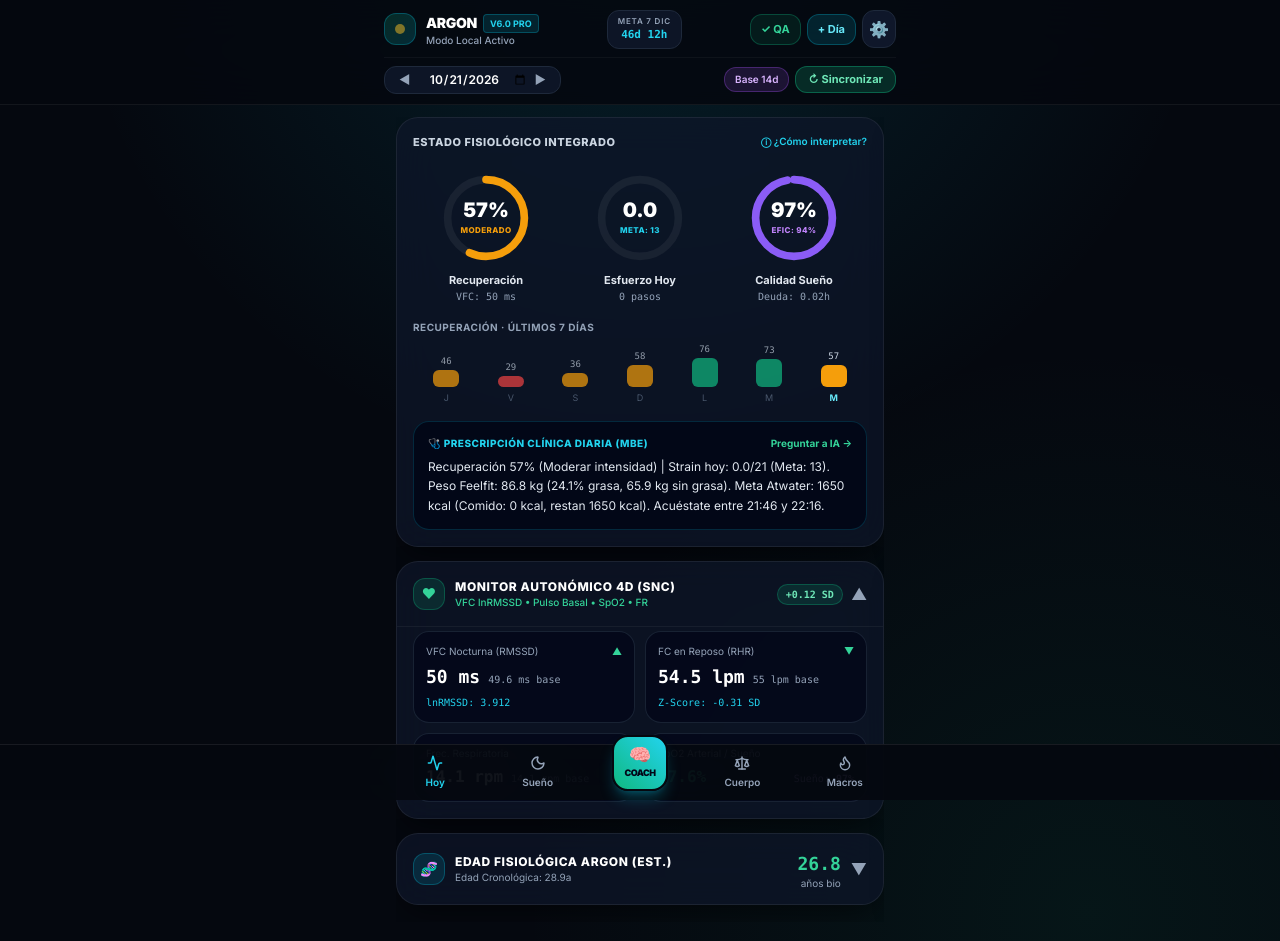
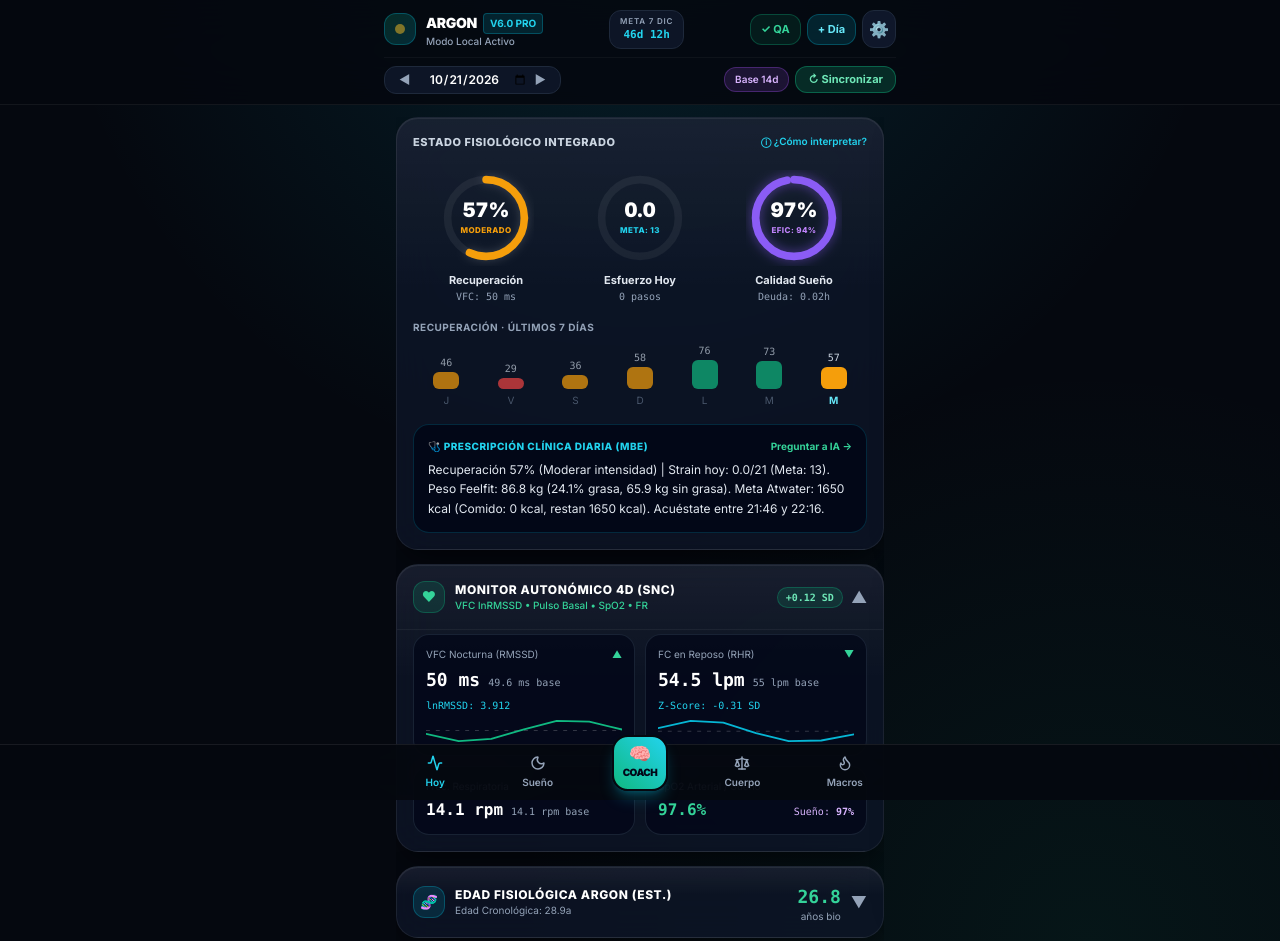
Before and after one commit to Dapase12/biohackargon, a plain HTML site: page index.html in a window 1280 px wide. Shown: the top 941 px of the page. Drawn offline with nearby package versions, Linux system fonts and the light colour scheme.

Commit message:
Add files via upload

```diff
--- a/index.html
+++ b/index.html
@@ -8,6 +8,8 @@
   <meta name="apple-mobile-web-app-status-bar-style" content="black-translucent" />
   <title>ARGON v6.0 | Biometría Clínica MBE</title>
   <link rel="manifest" href="manifest.json" />
+  <link rel="apple-touch-icon" href="icon-192.png" />
+  <link rel="icon" type="image/png" href="icon-192.png" />
 
   <!-- Tailwind CSS -->
   <script src="https://cdn.tailwindcss.com"></script>
@@ -80,6 +82,24 @@
       from { opacity: 0; transform: translateY(-6px); }
       to { opacity: 1; transform: translateY(0); }
     }
+
+    /* ===== Pulido visual v6.5 ===== */
+    .font-mono, [id^="val-"], [id^="metric-"], [id^="nutri-"], [id^="macro-"] { font-variant-numeric: tabular-nums; }
+    .native-card {
+      background-image: linear-gradient(180deg, rgba(255,255,255,0.05), rgba(255,255,255,0) 40%);
+      box-shadow: inset 0 1px 0 rgba(255,255,255,0.07), 0 12px 32px -8px rgba(0,0,0,0.6);
+    }
+    #ring-recovery { filter: drop-shadow(0 0 5px rgba(255,255,255,0.18)); }
+    #ring-strain { filter: drop-shadow(0 0 6px rgba(6,182,212,0.55)); }
+    #ring-sleep { filter: drop-shadow(0 0 6px rgba(139,92,246,0.55)); }
+    button { transition: transform 0.12s ease, background-color 0.15s ease, border-color 0.15s ease; }
+    button:active { transform: scale(0.96); }
+    @keyframes cardIn { from { opacity: 0; transform: translateY(10px); } to { opacity: 1; transform: translateY(0); } }
+    .swiper-slide-active .native-card { animation: cardIn 0.38s cubic-bezier(0.16, 1, 0.3, 1) both; }
+    .swiper-slide-active .native-card:nth-child(2) { animation-delay: 0.06s; }
+    .swiper-slide-active .native-card:nth-child(3) { animation-delay: 0.12s; }
+    html body .text-\[9px\] { font-size: 10px; }
+    @media (prefers-reduced-motion: reduce) { * { animation: none !important; transition: none !important; } }
 
     /* Anillos SVG */
     .ring-bg { fill: none; stroke: rgba(255, 255, 255, 0.06); stroke-width: 8; }
@@ -93,6 +113,8 @@
       transform-origin: 50% 50%;
       transition: stroke-dashoffset 0.8s cubic-bezier(0.16, 1, 0.3, 1), stroke 0.4s ease;
     }
+
+    div:has(> #bar-prot), div:has(> #bar-carb), div:has(> #bar-fat) { display: none; }
 
     /* Segmented Control (Pestañas de gráficas) */
     .tab-btn-active {
@@ -311,6 +333,7 @@
                     <span id="base-hrv" class="text-[10px] text-slate-400 font-mono">-- ms base</span>
                   </div>
                   <div class="text-[10px] text-cyan-400 font-mono mt-1">lnRMSSD: <span id="metric-lnrmssd">--</span></div>
+                  <div id="spark-hrv" class="mt-1.5"></div>
                 </div>
 
                 <!-- FC Reposo -->
@@ -324,6 +347,7 @@
                     <span id="base-rhr" class="text-[10px] text-slate-400 font-mono">-- lpm base</span>
                   </div>
                   <div class="text-[10px] text-cyan-400 font-mono mt-1">Z-Score: <span id="metric-rhr-z">-- SD</span></div>
+                  <div id="spark-rhr" class="mt-1.5"></div>
                 </div>
 
                 <!-- Frecuencia Respiratoria -->
@@ -634,6 +658,8 @@
                 <span id="nutri-intake-kcal" class="text-[10px] text-white font-semibold block">Comido: 0</span>
               </div>
             </div>
+
+            <div id="macro-rings" class="grid grid-cols-3 gap-2"></div>
 
             <!-- Barras de Macronutrientes -->
             <div class="space-y-3">
@@ -1535,6 +1561,23 @@
         } else pAlert.classList.add('hidden');
       }
 
+      const macroRingsEl = document.getElementById('macro-rings');
+      if (macroRingsEl) {
+        const defs = [
+          ['Proteína', record.intake_protein_g, record.target_protein_g, '#10B981'],
+          ['Carbs', record.intake_carbs_g, record.target_carbs_g, '#06B6D4'],
+          ['Grasas', record.intake_fat_g, record.target_fat_g, '#F59E0B']
+        ];
+        macroRingsEl.innerHTML = defs.map(([lbl, cur, tgt, col]) => {
+          const pct = Math.min(100, Math.round((cur / Math.max(1, tgt)) * 100));
+          const over = cur > tgt * 1.05;
+          const c = over ? '#EF4444' : col;
+          const off = 213.6 - (pct / 100) * 213.6;
+          const left = Math.max(0, Math.round(tgt - cur));
+          return `<div class="flex flex-col items-center"><div class="relative w-20 h-20"><svg class="w-full h-full" viewBox="0 0 80 80"><circle cx="40" cy="40" r="34" fill="none" stroke="rgba(255,255,255,0.07)" stroke-width="7"></circle><circle cx="40" cy="40" r="34" fill="none" stroke="${c}" stroke-width="7" stroke-linecap="round" stroke-dasharray="213.6" stroke-dashoffset="${off}" transform="rotate(-90 40 40)" style="filter: drop-shadow(0 0 4px ${c}88)"></circle></svg><div class="absolute inset-0 flex flex-col items-center justify-center"><span class="text-base font-black text-white font-mono leading-none">${Math.round(cur)}</span><span class="text-[10px] text-slate-400">/ ${tgt} g</span></div></div><span class="text-[11px] font-bold mt-1" style="color:${c}">${lbl}</span><span class="text-[10px] text-slate-400 font-mono">${over ? '+' + Math.round(cur - tgt) + ' g de más' : left + ' g restan'}</span></div>`;
+        }).join('');
+      }
+
       const mealsContainer = document.getElementById('meals-log-list');
       if (mealsContainer) {
         const meals = Array.isArray(record.meals_log_json) ? record.meals_log_json : [];
@@ -1637,6 +1680,21 @@
       document.getElementById('ffm-age-impact').textContent = fmtDeltaYears(record.delta_ffm_years);
       document.getElementById('sleep-age-impact').textContent = fmtDeltaYears(record.delta_sleep_years);
       document.getElementById('activity-age-impact').textContent = fmtDeltaYears(record.delta_act_years);
+
+      const sparkSvg = (vals, col, base) => {
+        const v = vals.map(Number).filter(x => Number.isFinite(x));
+        if (v.length < 2) return '';
+        const b = Number.isFinite(Number(base)) ? Number(base) : v[v.length - 1];
+        const w = 100, h = 26, mn = Math.min(...v, b), mx = Math.max(...v, b), rg = (mx - mn) || 1;
+        const X = i => (i / (v.length - 1)) * w, Y = x => h - 2 - ((x - mn) / rg) * (h - 4);
+        const pts = v.map((x, i) => `${X(i).toFixed(1)},${Y(x).toFixed(1)}`).join(' ');
+        return `<svg viewBox="0 0 ${w} ${h}" class="w-full h-6" preserveAspectRatio="none"><line x1="0" x2="${w}" y1="${Y(b).toFixed(1)}" y2="${Y(b).toFixed(1)}" stroke="rgba(255,255,255,0.18)" stroke-dasharray="2 3" stroke-width="1"></line><polyline points="${pts}" fill="none" stroke="${col}" stroke-width="1.8" stroke-linejoin="round" stroke-linecap="round" vector-effect="non-scaling-stroke"></polyline></svg>`;
+      };
+      const last7s = allRecordsSorted.filter(r => r.log_date <= record.log_date).slice(-7);
+      const sparkH = document.getElementById('spark-hrv');
+      if (sparkH) sparkH.innerHTML = sparkSvg(last7s.map(r => r.rmssd_ms), '#10B981', record.rmssd_14d_mean_ms);
+      const sparkR = document.getElementById('spark-rhr');
+      if (sparkR) sparkR.innerHTML = sparkSvg(last7s.map(r => r.rhr_bpm), '#06B6D4', record.rhr_14d_mean_bpm);
 
       renderApexTelemetry(allRecordsSorted.slice(-14));
       refreshSwiperHeight(80);
```
